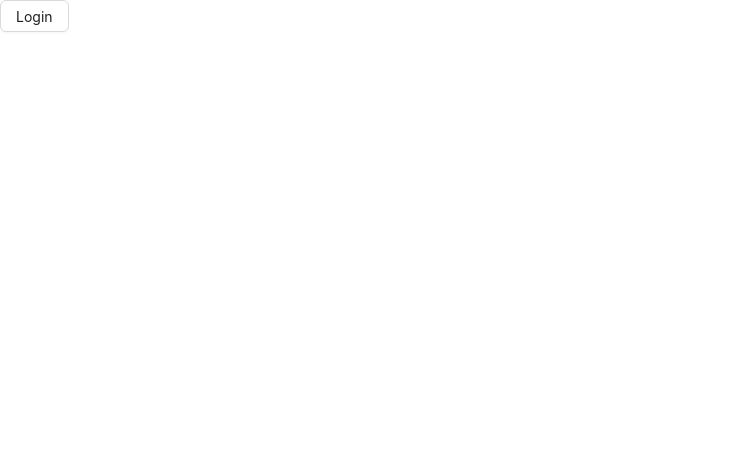
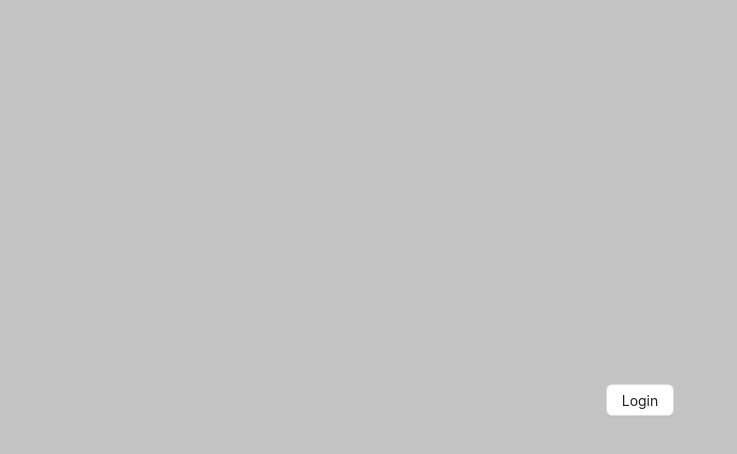
Before and after one commit to KhanhTran297/toybids_web, a React (Vite) app: page / in a window 1280 px wide. Shown: the top 454 px of the page, without its empty margins (0-737 px from the left). Built offline with nearby package versions, Linux system fonts and the light colour scheme.

Commit message:
feat: add route for signup and signin

```diff
--- a/src/layout/AuthenticateLayout.jsx
+++ b/src/layout/AuthenticateLayout.jsx
@@ -2,7 +2,7 @@ import { Outlet } from "react-router-dom";
 
 const AuthenticateLayout = () => {
   return (
-    <div>
+    <div className=" bg-[#C4C4C4] w-full h-[100vh] flex justify-center items-center content-center">
       <Outlet />
     </div>
   );
```
